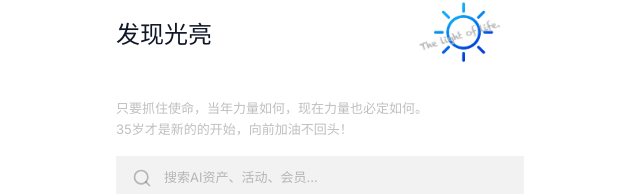
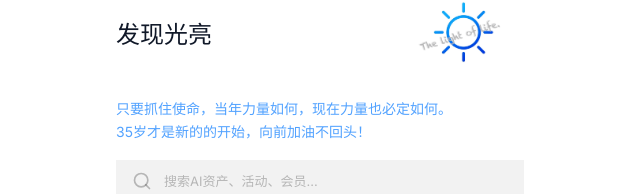
Before and after one commit to rangchang-star/ranchang, a Next.js app: page /discovery in a window 1280 px wide. Shown: the part 104-298 px from the top of the page, without its empty margins (320-960 px from the left). Built offline with nearby package versions, Linux system fonts and the light colour scheme.

Commit message:
feat: 将slogan改为蓝色并加大字号

```diff
--- a/src/app/discovery/page.tsx
+++ b/src/app/discovery/page.tsx
@@ -224,9 +224,9 @@ export default function DiscoveryPage() {
             </div>
           </div>
 
-          {/* Slogan - 与点亮页面样式一致 */}
+          {/* Slogan - 蓝色加大字号 */}
           <div className="px-5 pb-4">
-            <p className="text-[13px] text-[rgba(0,0,0,0.25)] leading-relaxed">
+            <p className="text-[14px] text-blue-400 leading-relaxed">
               只要抓住使命，当年力量如何，现在力量也必定如何。<br />
               35岁才是新的的开始，向前加油不回头！
             </p>
```
